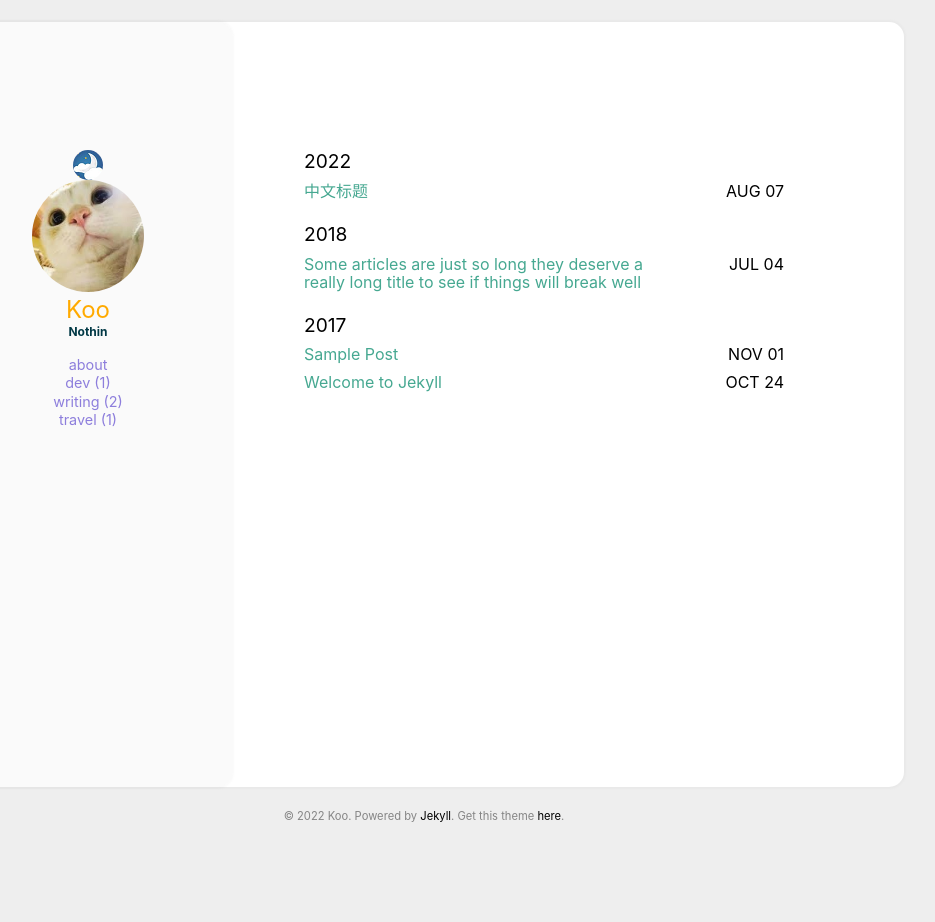
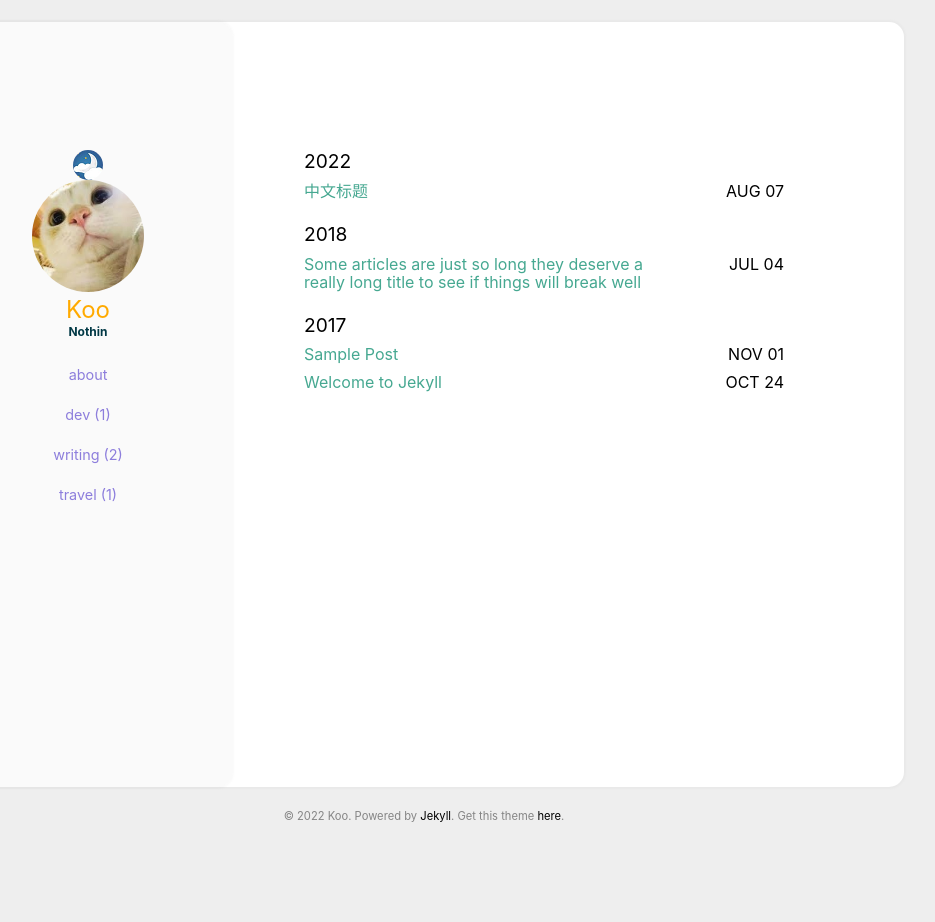
Before and after one commit to Mutsuki/koo.github.io, a Jekyll site: the page built from index.html, in a window 1280 px wide. Shown: the whole page, without its empty margins (216-1151 px from the left). Built offline with Jekyll 4.4.1, drawn with Linux system fonts in a browser that asks for light colours.

Commit message:
Update main.scss

```diff
--- a/assets/css/main.scss
+++ b/assets/css/main.scss
@@ -421,7 +421,7 @@ img {
 
 .nav_list {
     margin: 0;
-    padding: 0;
+    padding: 0.67em;
     list-style: none;
 
     @include mobile-only {
```
